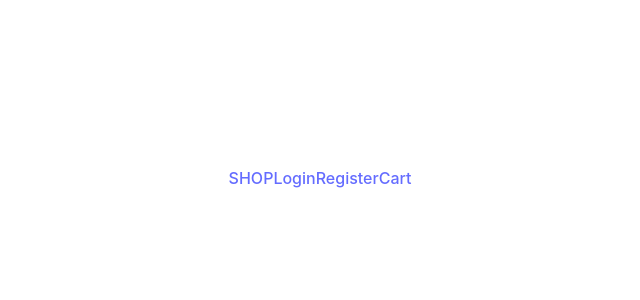
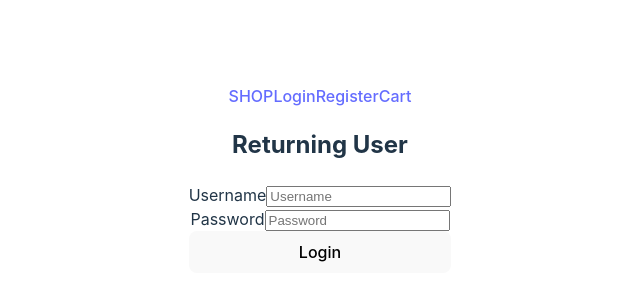
Before and after one commit to mercedechen/capstone, a React (Vite) app: page /login in a window 1280 px wide. Shown: the part 222-522 px from the top of the page, without its empty margins (320-960 px from the left). Built offline with nearby package versions, Linux system fonts and the light colour scheme.

Commit message:
Add login for existing and returning users

```diff
--- a/src/App.jsx
+++ b/src/App.jsx
@@ -12,8 +12,8 @@ import Login from './components/Login.jsx';
 
 function App() {
 
+  // token undefined
   const [ token, setToken ] = useState(null);
-  console.log(token)
 
   return (
     <div>
--- a/src/components/Login.jsx
+++ b/src/components/Login.jsx
@@ -1,6 +1,59 @@
+import { useState } from 'react';
+import { useLoginMutation } from '../redux/api';
+
 function Login() {
+  const [ userInfo, setUserInfo ] = useState({
+    username: "",
+    password: ""
+  });
+
+  const [ login ] = useLoginMutation(userInfo);
+  const [ errorMsg, setErrorMsg ] = useState(null);
+
+  const handleSubmit = async (event) => {
+    event.preventDefault();
+
+    const { data, error } = await login(userInfo);
+
+    if (error) {
+      setErrorMsg(error);
+    }
+  };
+
+  const onUserInput = (e) => {
+    setUserInfo({
+      ...userInfo,
+      [e.target.name]: e.target.value,
+    });
+  };
+
   return (
     <>
+      <h2>Returning User</h2>
+
+      { errorMsg ? <p>Error: {errorMsg}</p> : <span /> }
+
+      <form onSubmit={handleSubmit}>
+        <label>Username
+          <input
+            type="text"
+            name="username"
+            placeholder="Username"
+            value={userInfo.username}
+            onChange={onUserInput}
+          />
+        </label>
+        <label>Password
+          <input
+            type="password"
+            name="password"
+            placeholder="Password"
+            value={userInfo.password}
+            onChange={onUserInput}
+          />
+        </label>
+        <button>Login</button>
+      </form>
     </>
   )
 }
--- a/src/components/Register.jsx
+++ b/src/components/Register.jsx
@@ -5,7 +5,6 @@ import { useState } from 'react';
 import { useRegisterMutation } from '../redux/api';
 
 function Register(props) {
-
   // variables
   const [ userInfo, setUserInfo ] = useState({
     name: {
--- a/src/redux/api.js
+++ b/src/redux/api.js
@@ -9,19 +9,20 @@ export const apiSlice = createApi({
     // Register a new user
     // https://fakestoreapi.com/users
     register: builder.mutation({
-      query: (body) => ({
+      query: (registerUser) => ({
         url: "/users",
         method: "POST",
-        body,
+        body: registerUser,
       }),
     }),
 
     // Login as existing user
     // https://fakestoreapi.com/auth/login
     login: builder.mutation({
-      query: () => ({
+      query: (loginUser) => ({
         url: "/auth/login",
         method: "POST",
+        body: loginUser,
       }),
     }),
 
```
